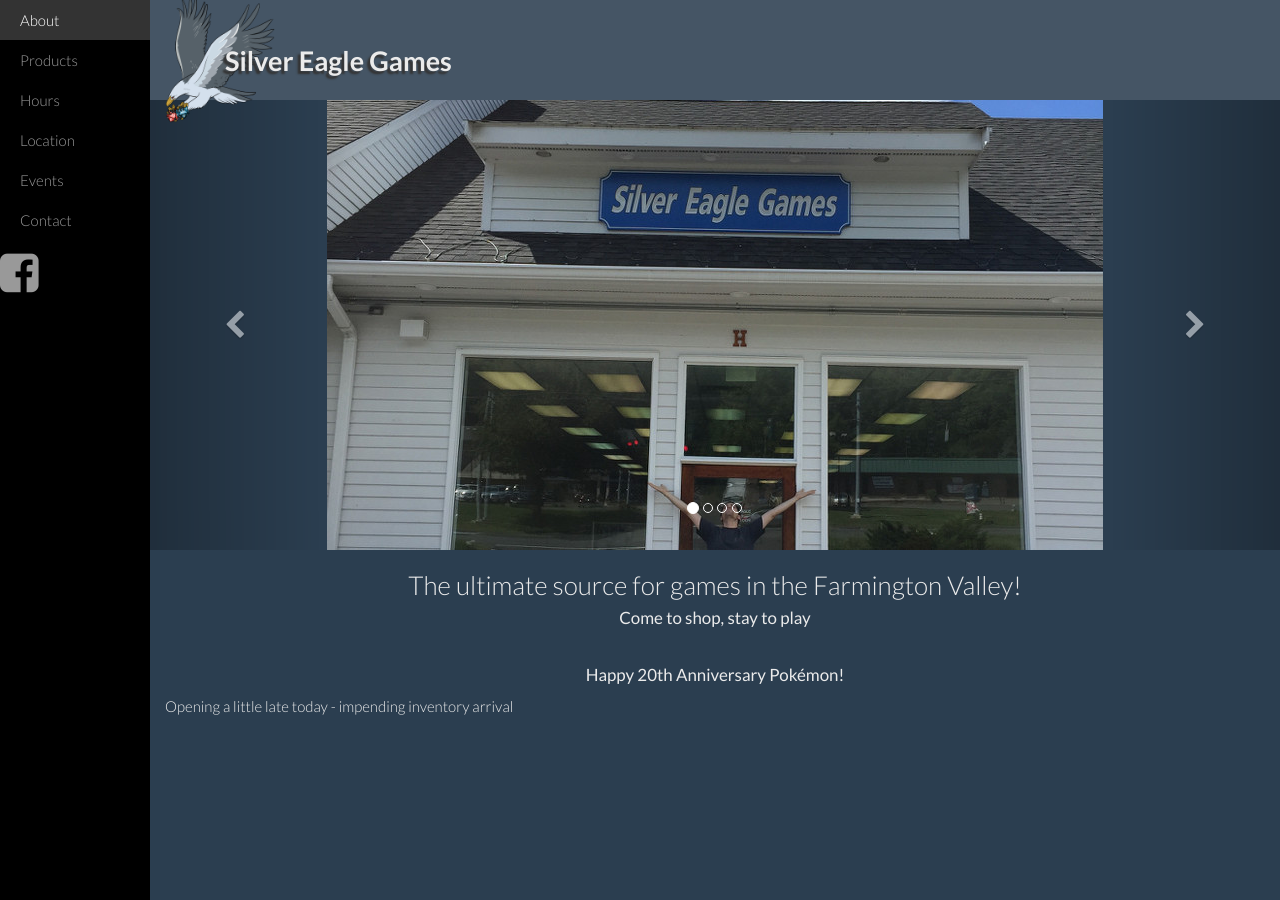
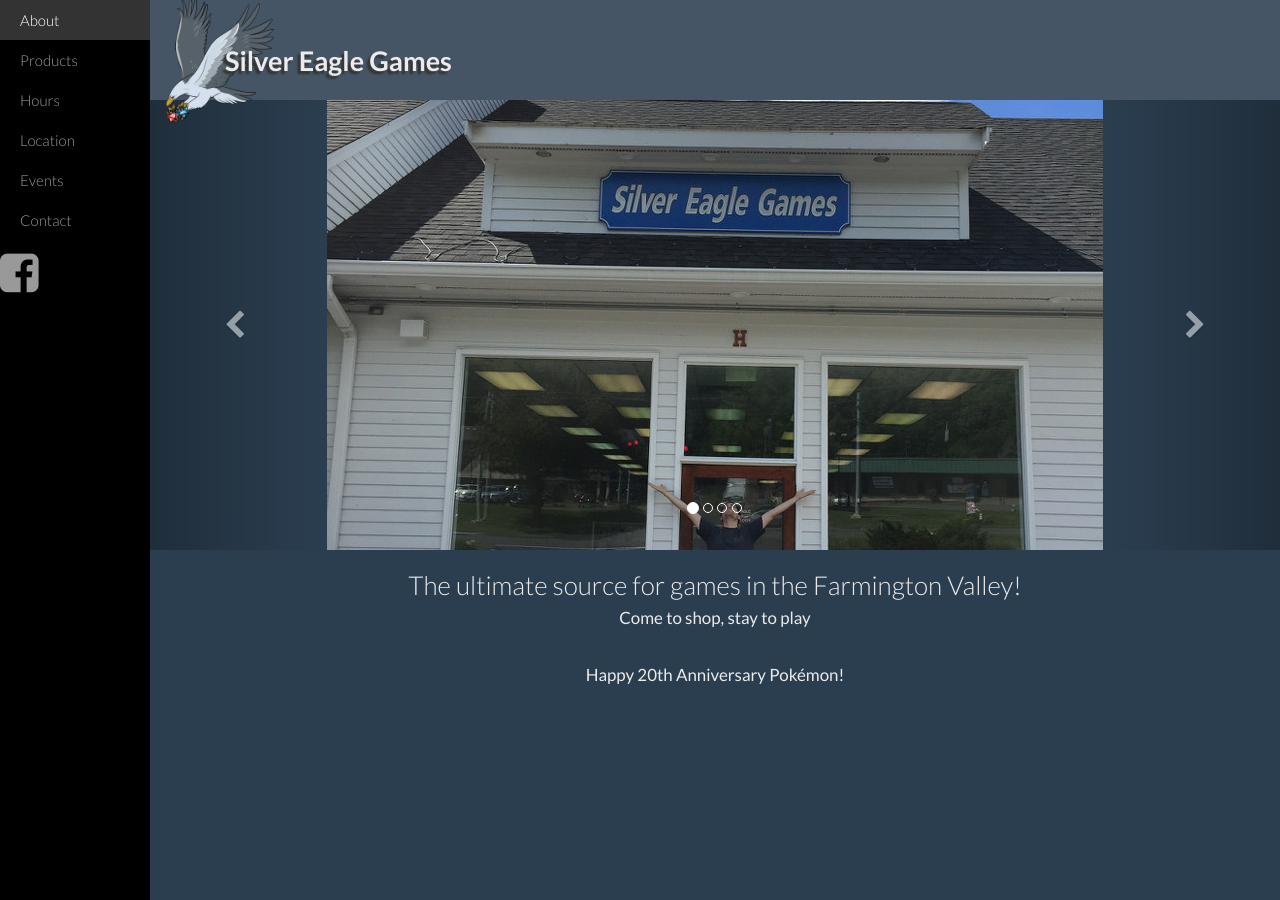
Before and after one commit to sew-admin/sew-admin, a Jekyll site: the page built from index.html, in a window 1280 px wide. Built offline with Jekyll 4.4.1, drawn with Linux system fonts in a browser that asks for light colours; nearby versions of some CDN libraries.

Commit message:
Updated '/index.html' via CloudCannon

```diff
--- a/index.html
+++ b/index.html
@@ -19,4 +19,4 @@ carousel:
 
 <h3 class="text-center editable">The ultimate source for games in the Farmington Valley!<br /><small>Come to shop, stay to play<br /><br />Happy 20th Anniversary Pok&eacute;mon!</small></h3>
 
-<div class="editable"><p>Opening a little late today - impending inventory arrival&nbsp;</p></div>
+<div class="editable"></div>
```
